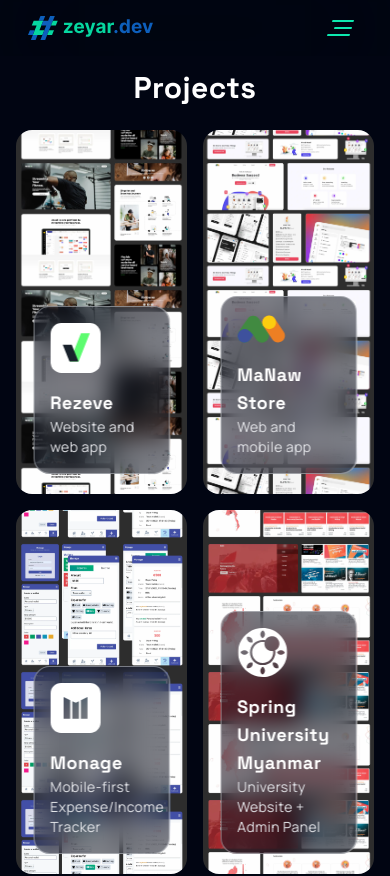
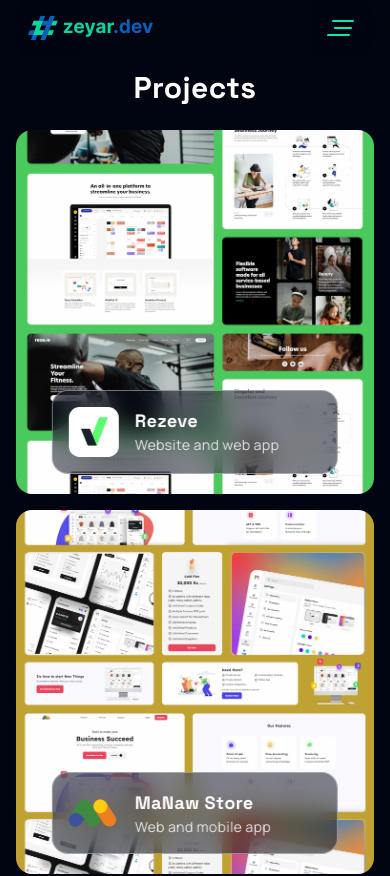
Before and after one commit to ZeyarPaing/personal-site, a Next.js app: page /projects in a window 390 px wide. Shown: the top 876 px of the page. Built offline with nearby package versions, Linux system fonts and the light colour scheme.

Commit message:
fix: added responsive for projects

```diff
--- a/components/project/ProjectCardWithMedia.tsx
+++ b/components/project/ProjectCardWithMedia.tsx
@@ -20,7 +20,7 @@
       <div
         style={{
           backgroundImage: `url(${project.media})`,
-          backgroundColor: `#2d2d2d`,
+          backgroundColor: `${project.color}cc`,
         }}
         className={`${styles.projectMedia} relative h-[364px] overflow-hidden rounded-2xl z-[1]`}
       >
--- a/pages/projects/index.tsx
+++ b/pages/projects/index.tsx
@@ -10,7 +10,7 @@
       <h1 className="text-white font-black text-center mt-12 mb-2 md:mt-24 md:mb-10 text-3xl md:text-5xl">
         Projects
       </h1>
-      <ul className={'grid grid-cols-2 gap-4 py-4'}>
+      <ul className={'grid grid-cols-1 md:grid-cols-2 gap-4 py-4'}>
         {projects.map((project, idx) => (
           <ProjectCardWithMedia key={idx} project={project} />
         ))}
```
